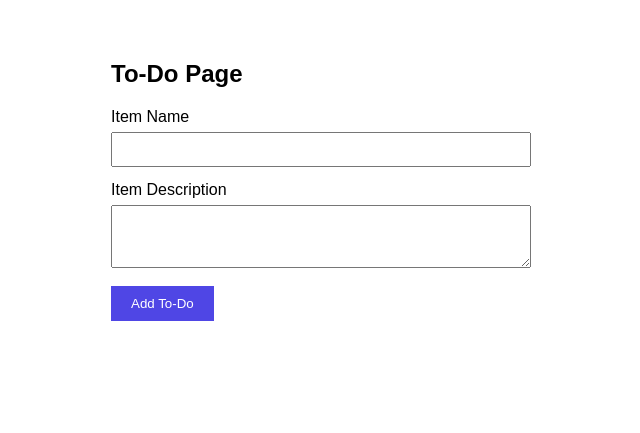
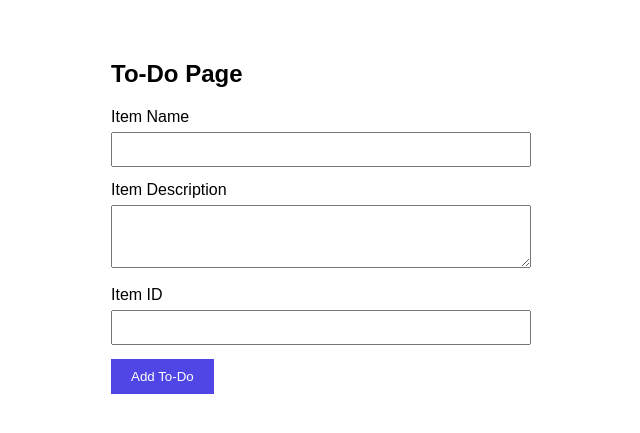
Before and after one commit to Aviral-Rohan/flask-git-assignment, a Flask app: page /todo in a window 1280 px wide. Shown: the top 433 px of the page, without its empty margins (319-959 px from the left). Run offline with Flask 3, Linux system fonts and the light colour scheme.

Commit message:
Add Item ID field to To-Do form

```diff
--- a/templates/todo.html
+++ b/templates/todo.html
@@ -15,6 +15,8 @@
     <input type="text" name="itemName" required>
     <label>Item Description</label>
     <textarea name="itemDescription" rows="3" required></textarea>
+    <label>Item ID</label>
+    <input type="text" name="itemId">
     <button type="submit">Add To-Do</button>
   </form>
 </body>
```
